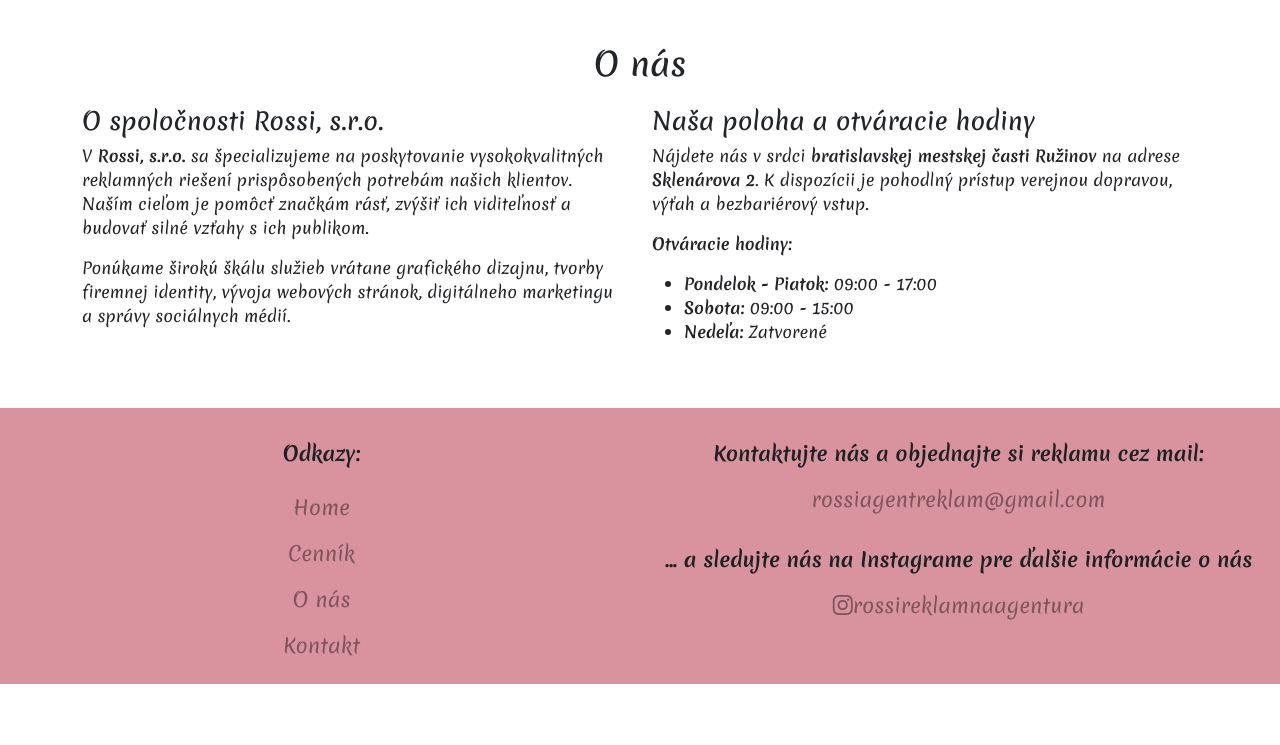
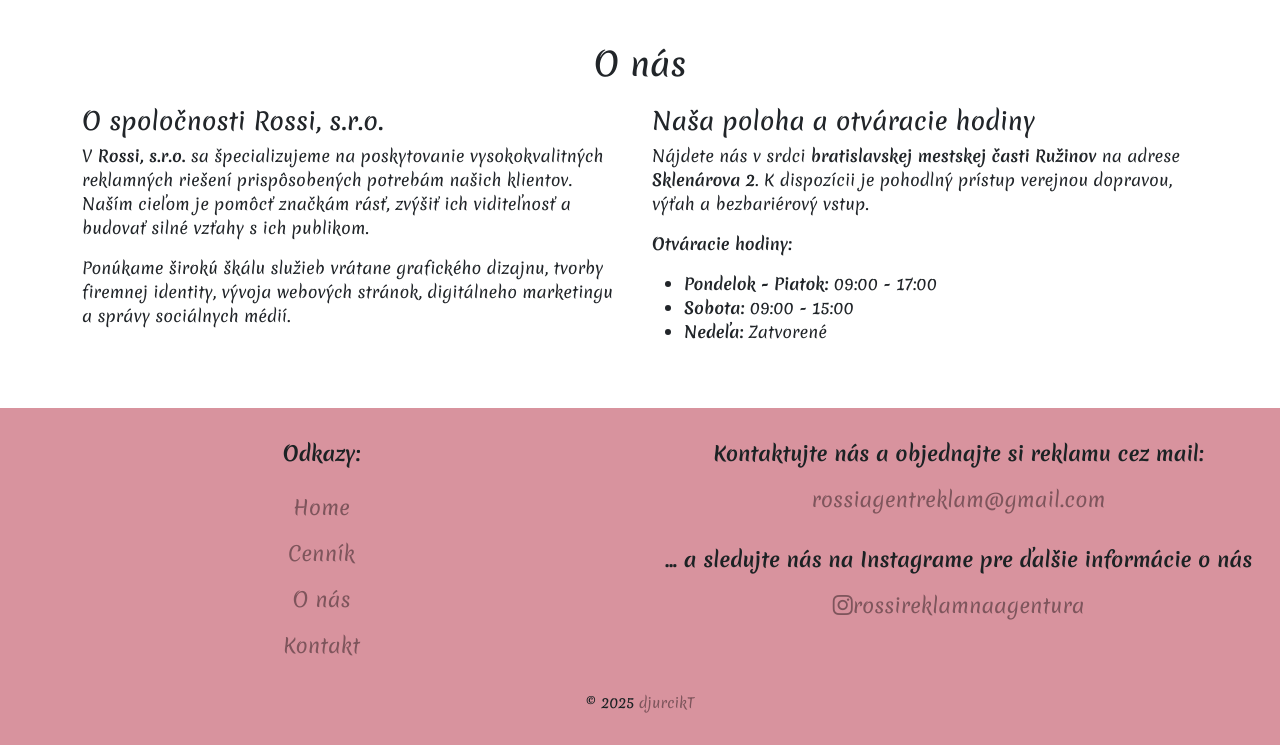
Before and after one commit to djurcikT/Rossi, a plain HTML site: page index.html in a window 1280 px wide. Shown: the part 1132-1877 px from the top of the page. Before the commit the page ends 1816 px from the top, so only its background shows below. Drawn offline with nearby package versions, Linux system fonts and the light colour scheme.

Commit message:
Update index.html

```diff
--- a/index.html
+++ b/index.html
@@ -327,6 +327,12 @@
           </div>
         </div>
       </div>
+      <div class="text-center mt-4">
+        <p style="font-size: 14px; font-weight: normal">
+          © 2025
+          <a href="djurcikt.netlify.app" target="_blank">djurcikT</a>
+        </p>
+      </div>
     </footer>
 
     <script
```
